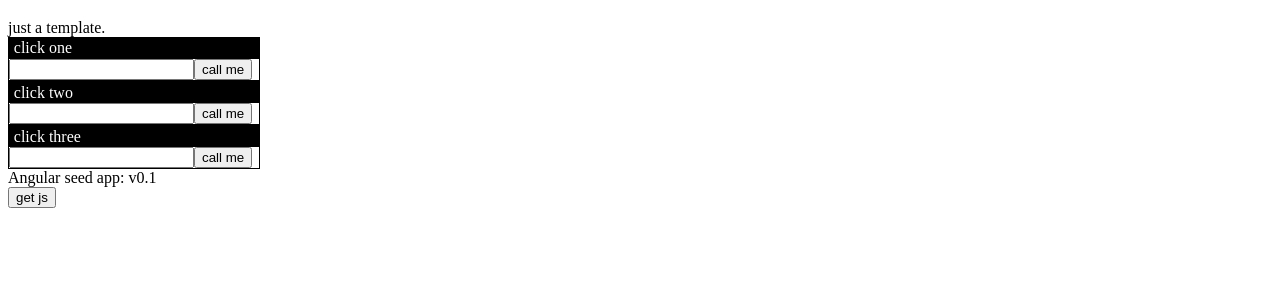
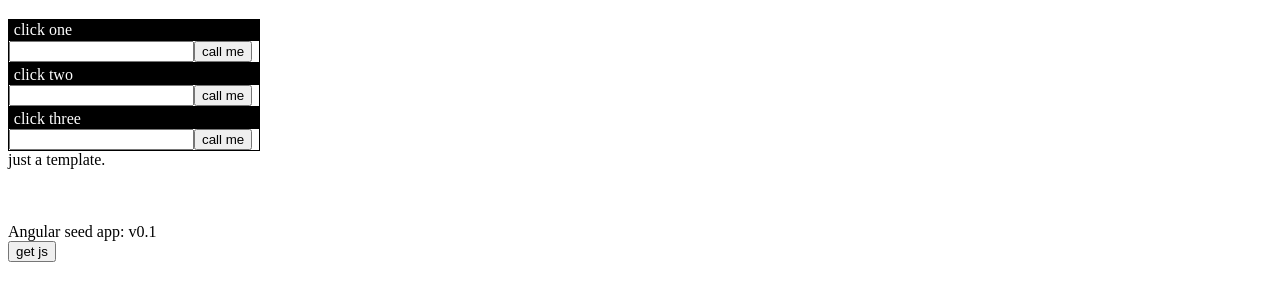
Before and after one commit to l87949527/angular-seo, a website: page app/index.html at #/view1 in a window 1280 px wide. Shown: the part 154-454 px from the top of the page. Drawn offline with Linux system fonts and the light colour scheme.

Commit message:
add something

```diff
--- a/app/partials/partial1.html
+++ b/app/partials/partial1.html
@@ -4,7 +4,7 @@
 <div a-great-eye>aa</div>
 
 
-<div my-comment></div>
+<!--<div my-comment></div>-->
 
 <div>
     <accordion>
@@ -15,3 +15,9 @@
 
 
 </div>
+
+<div ng-include src="'/app/partials/template.html'">aaa</div>
+
+<br />
+<br />
+<br />
```
